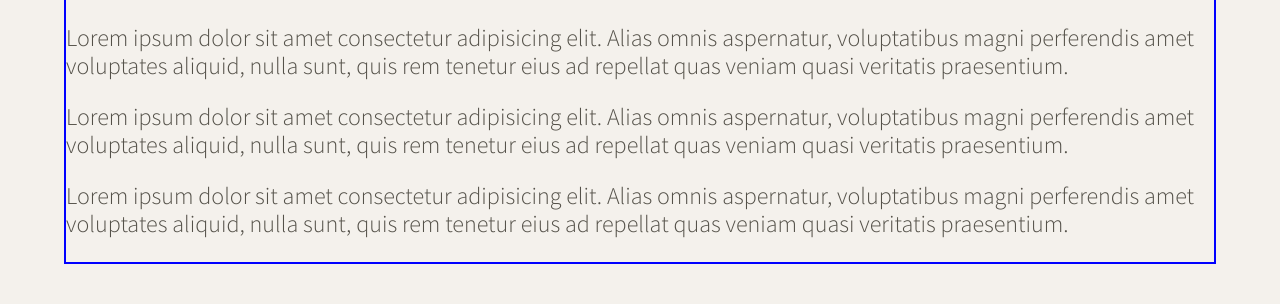
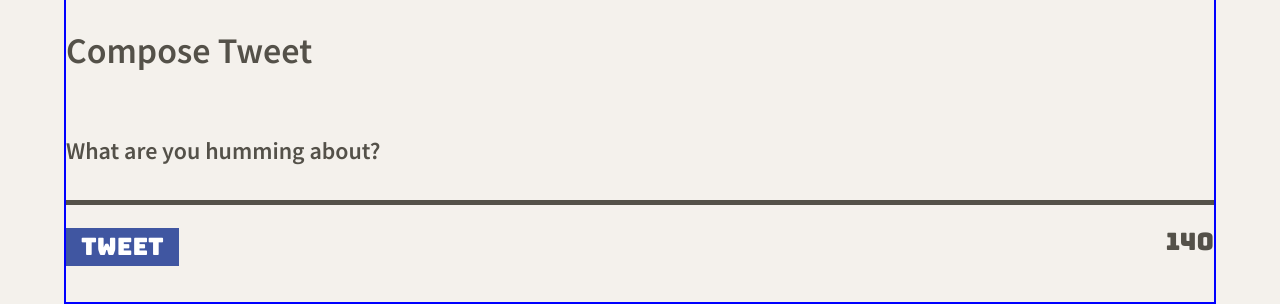
Before and after one commit to leapehar/tweeter2, a website: page public/index.html in a window 1280 px wide. Shown: the part 522-826 px from the top of the page. Before the commit the page ends 800 px from the top, so only its background shows below. Drawn offline with nearby package versions, Linux system fonts and the light colour scheme.

Commit message:
added html markup to the main container to create a form. Specified the method as POST and the action as tweets. Created new-tweet.css. Styled the ford in accordance with the provided design.

```diff
--- a/public/index.html
+++ b/public/index.html
@@ -31,6 +31,7 @@
     <link rel="stylesheet" href="/styles/layout.css" type="text/css" />
     <link rel="stylesheet" href="/styles/nav.css" type="text/css" />
     <link rel="stylesheet" href="/styles/header.css" type="text/css" />
+    <link rel="stylesheet" href="/styles/new-tweet.css" type="text/css" />
 
     <!-- External JS -->
     <script src="https://ajax.googleapis.com/ajax/libs/jquery/3.4.1/jquery.min.js"></script>
@@ -61,24 +62,17 @@
 
     <!-- Page-specific (main) content here -->
     <main class="container">
-      <p>
-        Lorem ipsum dolor sit amet consectetur adipisicing elit. Alias omnis
-        aspernatur, voluptatibus magni perferendis amet voluptates aliquid,
-        nulla sunt, quis rem tenetur eius ad repellat quas veniam quasi
-        veritatis praesentium.
-      </p>
-      <p>
-        Lorem ipsum dolor sit amet consectetur adipisicing elit. Alias omnis
-        aspernatur, voluptatibus magni perferendis amet voluptates aliquid,
-        nulla sunt, quis rem tenetur eius ad repellat quas veniam quasi
-        veritatis praesentium.
-      </p>
-      <p>
-        Lorem ipsum dolor sit amet consectetur adipisicing elit. Alias omnis
-        aspernatur, voluptatibus magni perferendis amet voluptates aliquid,
-        nulla sunt, quis rem tenetur eius ad repellat quas veniam quasi
-        veritatis praesentium.
-      </p>
+      <section class="new-tweet">
+        <h2>Compose Tweet</h2>
+        <form action="/tweets" method="POST">
+          <label for="tweet-text">What are you humming about?</label>
+          <textarea name="text" id="tweet-text"></textarea>
+          <div class="formBottom">
+            <button type="submit">Tweet</button>
+            <output name="counter" class="counter" for="tweet-text">140</output>
+          </div>
+        </form>
+      </section>
     </main>
   </body>
 </html>
--- /dev/null
+++ b/public/styles/new-tweet.css
@@ -0,0 +1,48 @@
+html {
+  box-sizing: border-box;
+}
+*,
+*:before,
+*:after {
+  box-sizing: inherit;
+}
+
+form {
+  width: 100%;
+  margin: 0 auto;
+  padding: 1.5em 0;
+}
+
+form label {
+  font-weight: 600;
+}
+
+form textarea {
+  width: 100%;
+  border: none;
+  resize: none;
+  border-bottom: 5px solid #545149;
+  background-color: transparent;
+  line-height: 1;
+  height: 30px;
+  font-size: 18px;
+  font-weight: 600;
+  color: #545149;
+  outline: none;
+  margin-top: 10px;
+}
+
+.formBottom {
+  display: flex;
+  flex-direction: row;
+  justify-content: space-between;
+  font-family: "Bungee", sans-serif;
+  margin-top: 18px;
+}
+
+form button {
+  background-color: #4056a1;
+  color: #fff;
+  border: none;
+  padding: 5px 15px;
+}
--- a/server/data-files/initial-tweets.json
+++ b/server/data-files/initial-tweets.json
@@ -8,7 +8,7 @@
     "content": {
       "text": "If I have seen further it is by standing on the shoulders of giants"
     },
-    "created_at": 1643539573386
+    "created_at": 1643540011518
   },
   {
     "user": {
@@ -19,6 +19,6 @@
     "content": {
       "text": "Je pense , donc je suis"
     },
-    "created_at": 1643625973386
+    "created_at": 1643626411518
   }
 ]
```
